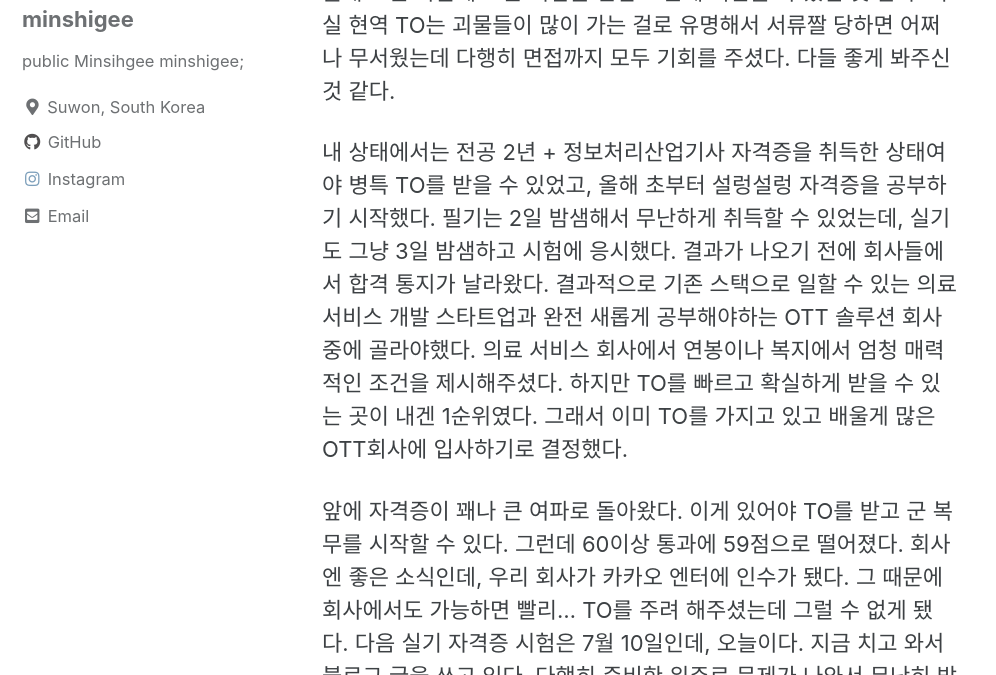
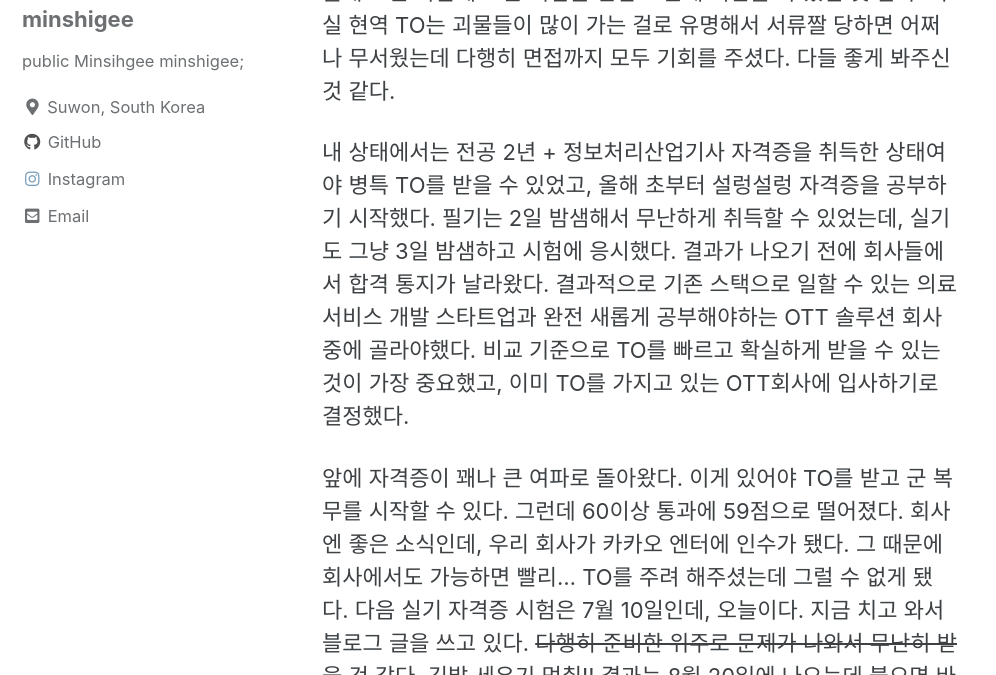
Before and after one commit to MinShiGee/MinShiGee.github.io, a Jekyll site: the page built from _posts/2021-07-10-병특01.md, in a window 1280 px wide and 900 px high, cut to the strip 225-900 px from the top of the window. Shown: the whole strip, without its empty margins (0-996 px from the left). Built offline with Jekyll 4.4.1, drawn with Linux system fonts in a browser that asks for light colours; cached includes are drawn as plain includes.

Commit message:
edit 현역 IT 병특을 준비하면서..4

```diff
--- a/_posts/2021-07-10-병특01.md
+++ b/_posts/2021-07-10-병특01.md
@@ -6,7 +6,7 @@ categories:
 
  올해 초는 마음에 드는 기업들 면접 보는데 시간을 다 썼던 것 같다. 사실 현역 TO는 괴물들이 많이 가는 걸로 유명해서 서류짤 당하면 어쩌나 무서웠는데 다행히 면접까지 모두 기회를 주셨다. 다들 좋게 봐주신 것 같다.
 
- 내 상태에서는 전공 2년 + 정보처리산업기사 자격증을 취득한 상태여야 병특 TO를 받을 수 있었고, 올해 초부터 설렁설렁 자격증을 공부하기 시작했다. 필기는 2일 밤샘해서 무난하게 취득할 수 있었는데, 실기도 그냥 3일 밤샘하고 시험에 응시했다. 결과가 나오기 전에 회사들에서 합격 통지가 날라왔다. 결과적으로 기존 스택으로 일할 수 있는 의료 서비스 개발 스타트업과 완전 새롭게 공부해야하는 OTT 솔루션 회사 중에 골라야했다. 의료 서비스 회사에서 연봉이나 복지에서 엄청 매력적인 조건을 제시해주셨다. 하지만 TO를 빠르고 확실하게 받을 수 있는 곳이 내겐 1순위였다. 그래서 이미 TO를 가지고 있고 배울게 많은 OTT회사에 입사하기로 결정했다.
+ 내 상태에서는 전공 2년 + 정보처리산업기사 자격증을 취득한 상태여야 병특 TO를 받을 수 있었고, 올해 초부터 설렁설렁 자격증을 공부하기 시작했다. 필기는 2일 밤샘해서 무난하게 취득할 수 있었는데, 실기도 그냥 3일 밤샘하고 시험에 응시했다. 결과가 나오기 전에 회사들에서 합격 통지가 날라왔다. 결과적으로 기존 스택으로 일할 수 있는 의료 서비스 개발 스타트업과 완전 새롭게 공부해야하는 OTT 솔루션 회사 중에 골라야했다. 비교 기준으로 TO를 빠르고 확실하게 받을 수 있는 것이 가장 중요했고, 이미 TO를 가지고 있는 OTT회사에 입사하기로 결정했다.
 
  앞에 자격증이 꽤나 큰 여파로 돌아왔다. 이게 있어야 TO를 받고 군 복무를 시작할 수 있다. 그런데 60이상 통과에 59점으로 떨어졌다. 회사엔 좋은 소식인데, 우리 회사가 카카오 엔터에 인수가 됐다. 그 때문에 회사에서도 가능하면 빨리... TO를 주려 해주셨는데 그럴 수 없게 됐다. 다음 실기 자격증 시험은 7월 10일인데, 오늘이다. 지금 치고 와서 블로그 글을 쓰고 있다. ~~다행히 준비한 위주로 문제가 나와서 무난히 받을 것 같다. 깃발 세우기 멈춰!!~~ 결과는 8월 20일에 나오는데 붙으면 바로 TO를 주신다고 한다.
 
```
